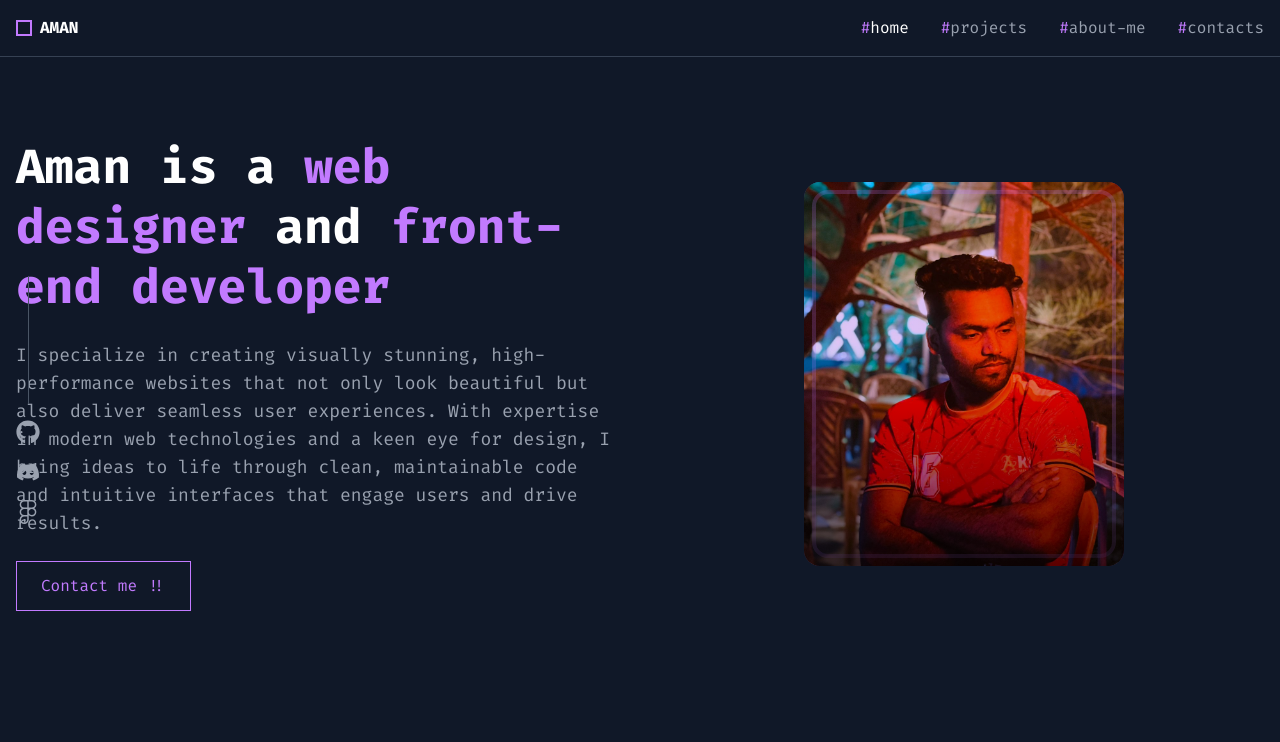
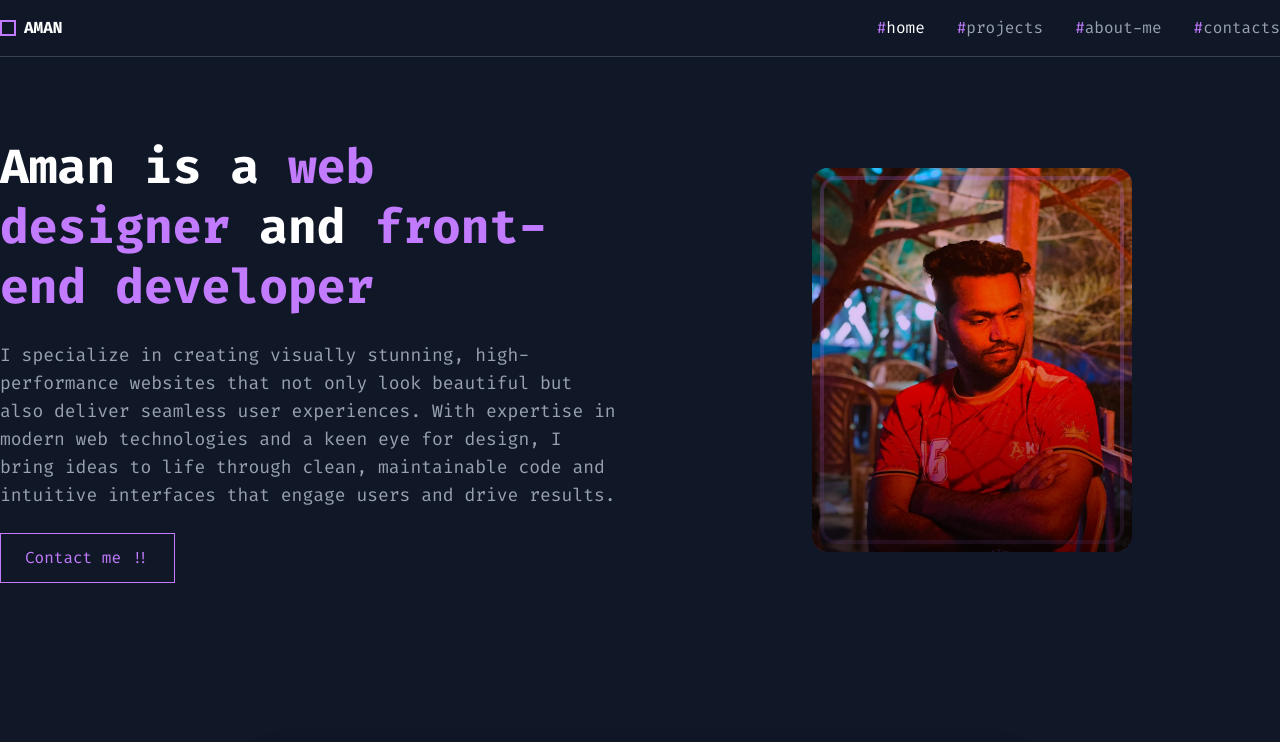
Before and after one commit to TAIJULAMAN/portfolio-new, a React (Vite) app: page / in a window 1280 px wide. Shown: the top 742 px of the page. Built offline with nearby package versions, Linux system fonts and the light colour scheme.

Commit message:
redesign the hero section

```diff
--- a/src/pages/Hero/Hero.jsx
+++ b/src/pages/Hero/Hero.jsx
@@ -1,7 +1,7 @@
 import React from 'react';
 export default function Hero() {
   return (
-    <section id="home" className="container mx-auto px-4 py-20">
+    <section className="container mx-auto px-5 md:px-0 py-20">
       <div className="grid lg:grid-cols-2 gap-12 items-center">
         <div className="space-y-6">
           <h1 className="text-4xl lg:text-5xl font-bold leading-tight">
@@ -21,7 +21,6 @@ export default function Hero() {
         <div className="relative">
           <div className="relative z-10 flex justify-center">
             <div className="relative w-80 h-96 rounded-2xl overflow-hidden group">
-              {/* Replace 'profile.jpg' with your actual image filename */}
               <img
                 src="/aman.jpg"
                 alt="Aman's Profile"
@@ -33,12 +32,6 @@ export default function Hero() {
               <div className="absolute inset-0 bg-gradient-to-t from-black/60 via-transparent to-transparent"></div>
             </div>
           </div>
-
-          {/* Status indicator */}
-          {/* <div className="absolute bottom-4 right-4 bg-gray-800 border border-purple-400 px-3 py-1 text-sm">
-            <span className="text-purple-400">◆</span> Currently working on{" "}
-            <span className="text-white font-semibold">Portfolio</span>
-          </div> */}
         </div>
       </div>
     </section>
--- a/src/pages/shared/Header.jsx
+++ b/src/pages/shared/Header.jsx
@@ -5,7 +5,7 @@ import { FaDiscord, FaFigma, FaGithub } from "react-icons/fa";
 export default function () {
     return (
         <header className="border-b border-gray-700">
-            <div className="container mx-auto px-4 py-4">
+            <div className="container mx-auto px-5 md:px-0 py-4">
                 <nav className="flex items-center justify-between">
                     <div className="flex items-center space-x-2">
                         <div className="w-4 h-4 border-2 border-purple-400"></div>
@@ -30,12 +30,12 @@ export default function () {
             </div>
 
             {/* Side navigation */}
-            <div className="fixed left-4 top-1/2 transform -translate-y-1/2 hidden lg:flex flex-col items-center space-y-4">
+            {/* <div className="fixed left-4 top-1/2 transform -translate-y-1/2 hidden lg:flex flex-col items-center space-y-4">
                 <div className="w-px h-32 bg-gray-600"></div>
                 <FaGithub className="w-6 h-6 text-gray-400 hover:text-white cursor-pointer transition-colors" />
                 <FaDiscord className="w-6 h-6 text-gray-400 hover:text-white cursor-pointer transition-colors" />
                 <FaFigma className="w-6 h-6 text-gray-400 hover:text-white cursor-pointer transition-colors" />
-            </div>
+            </div> */}
         </header>
     )
 }
```
